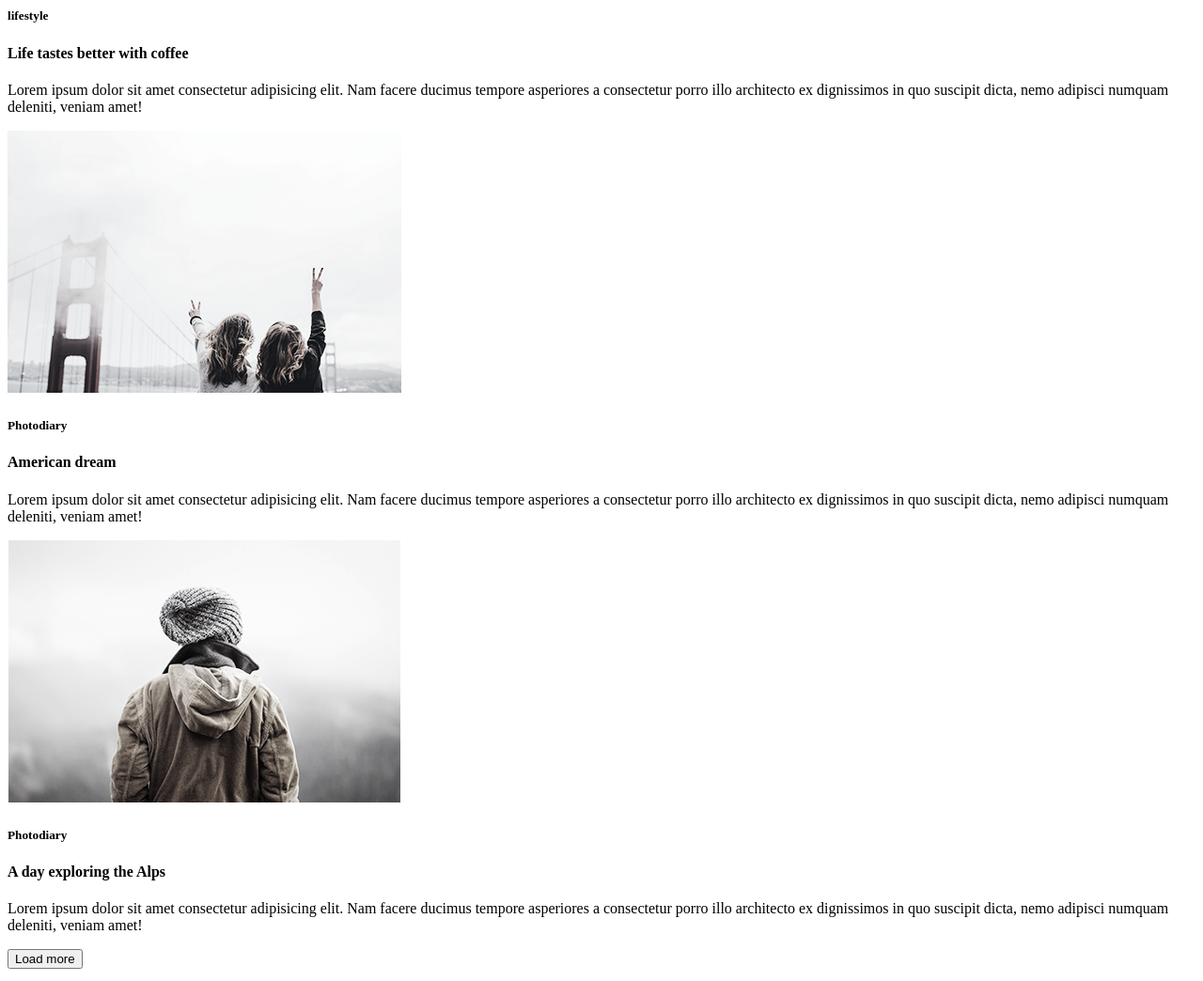
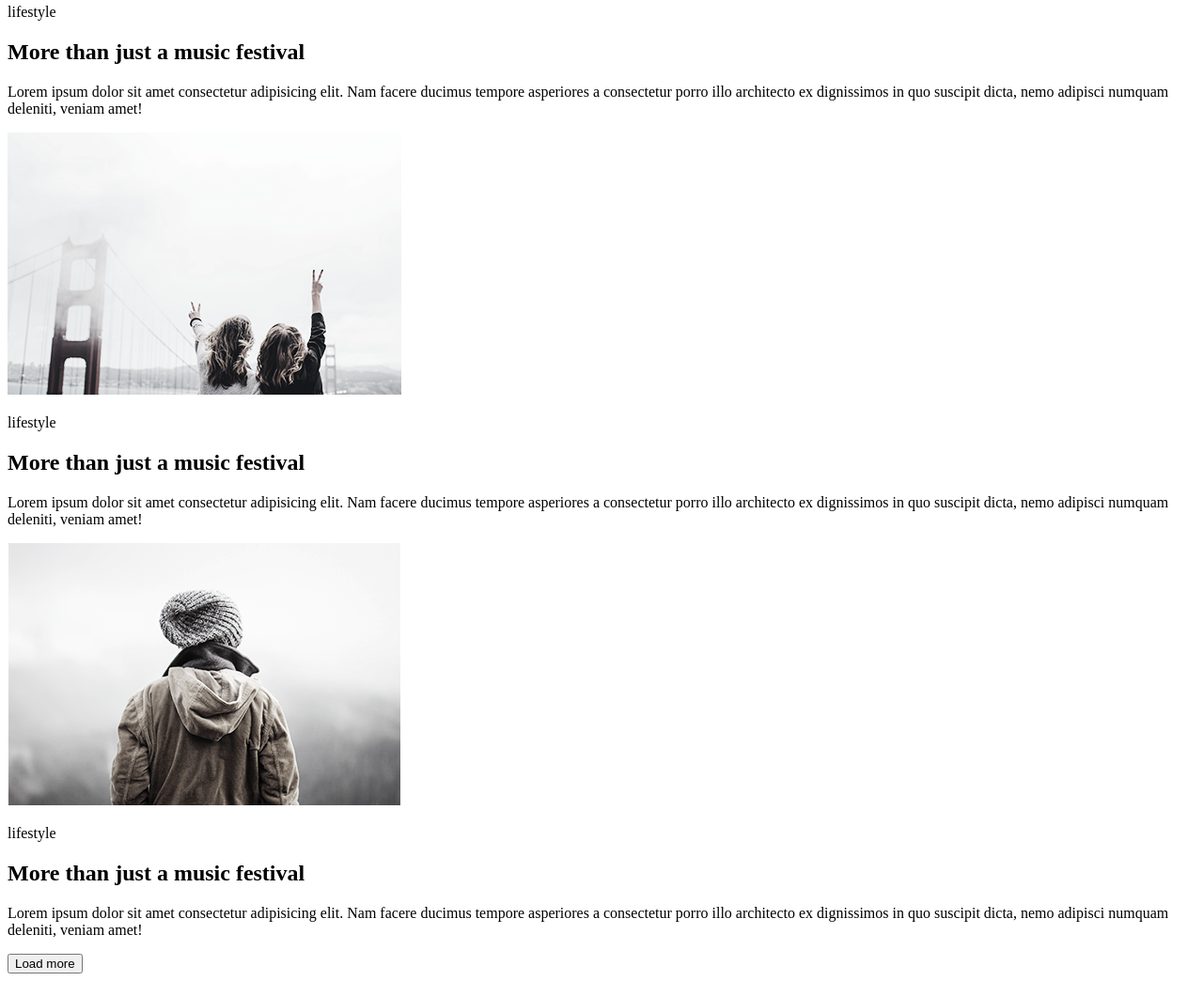
Before and after one commit to PirialMersus/goit-fe-course, a plain HTML site: page html-css/module-01/index.html in a window 1280 px wide. Shown: the part 835-1879 px from the top of the page at 94% size. Drawn offline with Linux system fonts and the light colour scheme.

Commit message:
rewrite hw1

```diff
--- a/html-css/module-01/index.html
+++ b/html-css/module-01/index.html
@@ -9,7 +9,7 @@
 </head>
 
 <body>
-    <div class="wrapper">
+
         <header>
             <nav>
                 <ul class="menu">
@@ -28,46 +28,47 @@
                 </ul>
             </nav>
         </header>
+    <main>
         <div class="main">
-            <div class="box"><img src="./img/img-1.png" alt="lifestyle" width="420"></div>
-            <h5 class="box-subtitle" id="lifestyle">lifestyle</h5>
-            <h4 class="box-title">More than just a music festival </h4>
+            <article><img src="./img/img-1.png" alt="lifestyle" width="420"></article>
+            <p class="box-subtitle" id="lifestyle">lifestyle</p>
+            <h2 class="box-title">More than just a music festival </h2>
             <p>Lorem ipsum dolor sit amet consectetur adipisicing elit. Nam facere ducimus tempore asperiores a
                 consectetur porro illo architecto ex dignissimos in quo suscipit dicta, nemo adipisci numquam deleniti,
                 veniam amet!
             </p>
         </div>
         <div class="main">
-            <div class="box"><img src="./img/img-2.png" alt="lifestyle" width="420"></div>
-            <h5 class="box-subtitle" id="lifestyle2">lifestyle</h5>
-            <h4 class="box-title">Life tastes better with coffee </h4>
+            <article><img src="./img/img-2.png" alt="lifestyle" width="420"></article>
+            <p class="box-subtitle" id="lifestyle2">lifestyle</p>
+            <h2 class="box-title">More than just a music festival </h2>
             <p>Lorem ipsum dolor sit amet consectetur adipisicing elit. Nam facere ducimus tempore asperiores a
                 consectetur porro illo architecto ex dignissimos in quo suscipit dicta, nemo adipisci numquam deleniti,
                 veniam amet!
             </p>
         </div>
         <div class="main">
-            <div class="box"><img src="./img/img-3.png" alt="lifestyle" width="420"></div>
-            <h5 class="box-subtitle" id="Photodiary">Photodiary</h5>
-            <h4 class="box-title">American dream </h4>
+            <article><img src="./img/img-3.png" alt="lifestyle" width="420"></article>
+            <p class="box-subtitle" id="Photodiary">lifestyle</p>
+            <h2 class="box-title">More than just a music festival </h2>
             <p>Lorem ipsum dolor sit amet consectetur adipisicing elit. Nam facere ducimus tempore asperiores a
                 consectetur porro illo architecto ex dignissimos in quo suscipit dicta, nemo adipisci numquam deleniti,
                 veniam amet!
             </p>
         </div>
         <div class="main">
-            <div class="box"><img src="./img/img-4.png" alt="lifestyle" width="420"></div>
-            <h5 class="box-subtitle" id="Photodiary2">Photodiary</h5>
-            <h4 class="box-title">A day exploring the Alps </h4>
+            <article><img src="./img/img-4.png" alt="lifestyle" width="420"></article>
+            <p class="box-subtitle" id="Photodiary2">lifestyle</p>
+            <h2 class="box-title">More than just a music festival </h2>
             <p>Lorem ipsum dolor sit amet consectetur adipisicing elit. Nam facere ducimus tempore asperiores a
                 consectetur porro illo architecto ex dignissimos in quo suscipit dicta, nemo adipisci numquam deleniti,
                 veniam amet!
             </p>
         </div>
-        <footer>
-            <button class="btn-footer">Load more </button>
-        </footer>
-    </div>
+
+        <button class="btn-footer">Load more </button>
+    </main>
+
 </body>
 
 </html>
```
